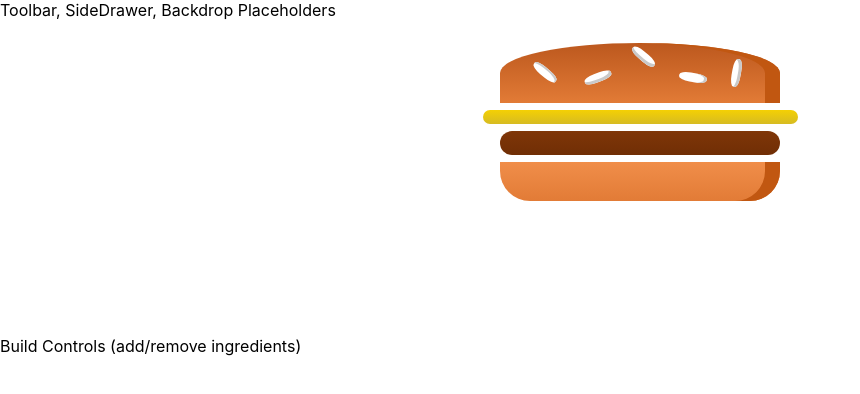
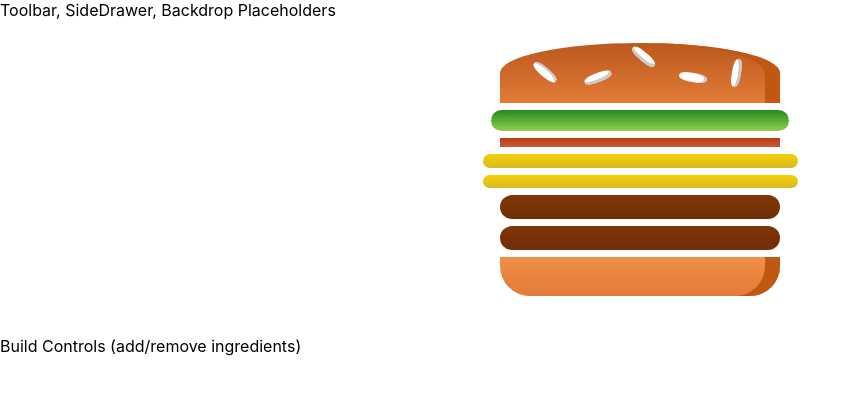
Before and after one commit to xyzst/redesigned-octo-winner, a React app: page / in a window 1280 px wide. Shown: the top 394 px of the page, without its empty margins (0-860 px from the left). Built offline with nearby package versions, Linux system fonts and the light colour scheme.

Commit message:
Add dynamic processing of Ingredient components using .map() method and Object methods

```diff
--- a/src/components/Burger/Burger.js
+++ b/src/components/Burger/Burger.js
@@ -3,11 +3,15 @@
 import classes from "./Burger.module.css";
 
 const Burger = props => {
+  const transformedIngredients = Object.keys(props.ingredients).map(x => {
+    return [...Array(props.ingredients[x])].map((_, i) => {
+      return <Ingredient key={x + i} type={x} />;
+    });
+  });
   return (
     <div className={classes.Burger}>
       <Ingredient type="bread-top" />
-      <Ingredient type="cheese" />
-      <Ingredient type="meat" />
+      {transformedIngredients}
       <Ingredient type="bread-bottom" />
     </div>
   );
--- a/src/containers/BurgerBuilder/BurgerBuilder.js
+++ b/src/containers/BurgerBuilder/BurgerBuilder.js
@@ -3,10 +3,19 @@
 import Burger from "../../components/Burger/Burger";
 
 class BurgerBuilder extends Component {
+  state = {
+    ingredients: {
+      salad: 1,
+      bacon: 1,
+      cheese: 2,
+      meat: 2
+    }
+  };
+
   render() {
     return (
       <Aux>
-        <Burger />
+        <Burger ingredients={this.state.ingredients} />
         <div>Build Controls (add/remove ingredients)</div>
       </Aux>
     );
```
